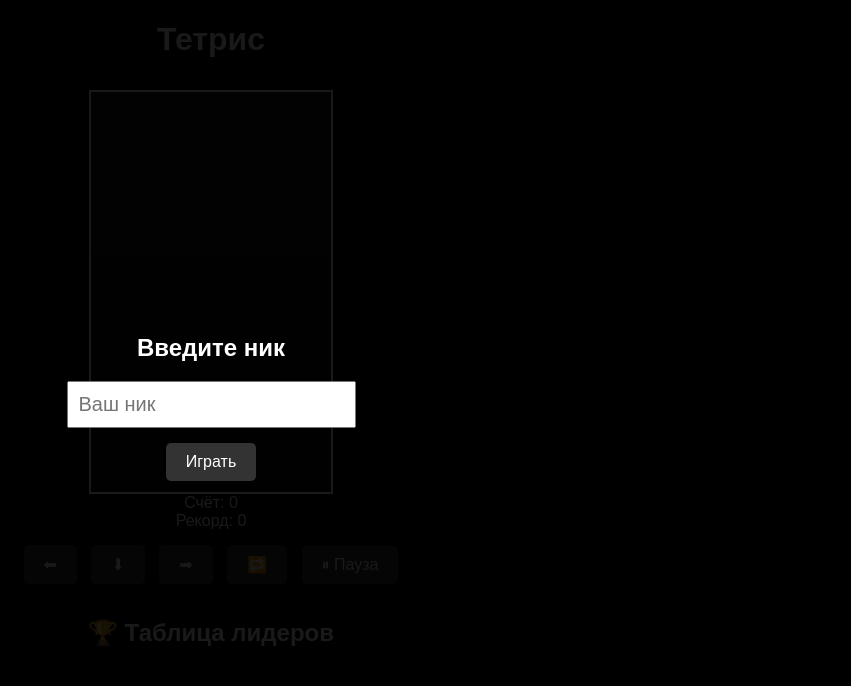
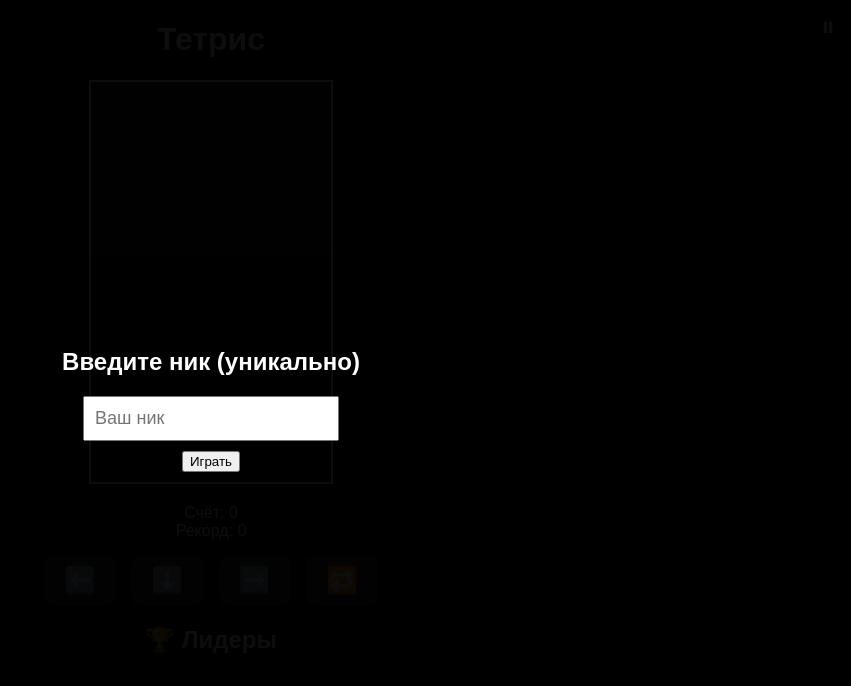
Before and after one commit to Apple1-2/Clicker-game, a plain HTML site: page tetris.html in a window 1280 px wide. Both pictures are taken after a click on the button "Играть". Shown: the whole page, without its empty margins (429-1280 px from the left). Drawn offline with Linux system fonts and the light colour scheme.

Commit message:
Update tetris.html

```diff
--- a/tetris.html
+++ b/tetris.html
@@ -5,10 +5,12 @@
   <meta name="viewport" content="width=device-width, initial-scale=1.0"/>
   <title>Тетрис Онлайн</title>
 
-  <!-- Firebase SDK -->
+  <!-- Firebase -->
   <script type="module">
     import { initializeApp } from "https://www.gstatic.com/firebasejs/9.23.0/firebase-app.js";
-    import { getFirestore, collection, addDoc, getDocs, query, orderBy, limit } from "https://www.gstatic.com/firebasejs/9.23.0/firebase-firestore.js";
+    import {
+      getFirestore, collection, addDoc, getDocs, query, orderBy, limit, where
+    } from "https://www.gstatic.com/firebasejs/9.23.0/firebase-firestore.js";
 
     const firebaseConfig = {
       apiKey: "AIzaSyCpINATrJt3I4cyggFmqdbXSK_TrUR8G2I",
@@ -21,9 +23,8 @@
 
     const app = initializeApp(firebaseConfig);
     const db = getFirestore(app);
-
     window.db = db;
-    window.firebaseTools = { collection, addDoc, getDocs, query, orderBy, limit };
+    window.firebaseTools = { collection, addDoc, getDocs, query, orderBy, limit, where };
   </script>
 
   <style>
@@ -31,33 +32,45 @@
       background: #000;
       color: #fff;
       font-family: Arial, sans-serif;
-      display: flex;
-      flex-direction: column;
-      align-items: center;
+      text-align: center;
       margin: 0;
+      padding: 0;
     }
     canvas {
-      border: 2px solid #fff;
+      display: block;
+      margin: 20px auto;
       background: #111;
-      margin-top: 10px;
+      border: 2px solid white;
     }
-    .controls {
-      margin: 10px;
+    #pauseBtn {
+      position: absolute;
+      top: 10px;
+      right: 10px;
+      background: transparent;
+      border: none;
+      font-size: 28px;
+      color: white;
+      cursor: pointer;
     }
-    button {
-      margin: 5px;
+    .controller {
+      display: flex;
+      justify-content: center;
+      gap: 15px;
+      margin: 15px 0;
+    }
+    .controller button {
+      font-size: 26px;
       padding: 10px 20px;
-      font-size: 16px;
-      border-radius: 5px;
-      background: #333;
+      background: #222;
       color: white;
       border: none;
+      border-radius: 10px;
     }
     #nicknameModal {
       position: fixed;
       top: 0; left: 0;
       width: 100%; height: 100%;
-      background: rgba(0,0,0,0.9);
+      background: rgba(0,0,0,0.95);
       display: flex;
       flex-direction: column;
       justify-content: center;
@@ -65,7 +78,7 @@
       z-index: 10;
     }
     #nicknameModal input {
-      font-size: 20px;
+      font-size: 18px;
       padding: 10px;
       margin-bottom: 10px;
     }
@@ -73,8 +86,10 @@
 </head>
 <body>
 
+<button id="pauseBtn" onclick="pauseGame()">⏸</button>
+
 <div id="nicknameModal">
-  <h2>Введите ник</h2>
+  <h2>Введите ник (уникально)</h2>
   <input type="text" id="nicknameInput" placeholder="Ваш ник">
   <button onclick="startGame()">Играть</button>
 </div>
@@ -85,34 +100,39 @@
 <div id="record">Рекорд: 0</div>
 <div id="playerName"></div>
 
-<div class="controls">
-  <button onclick="move(-1)">⬅</button>
-  <button onclick="drop()">⬇</button>
-  <button onclick="move(1)">➡</button>
+<div class="controller">
+  <button onclick="move(-1)">⬅️</button>
+  <button onclick="drop()">⬇️</button>
+  <button onclick="move(1)">➡️</button>
   <button onclick="rotate()">🔁</button>
-  <button onclick="pauseGame()">⏸ Пауза</button>
 </div>
 
-<h2>🏆 Таблица лидеров</h2>
+<h2>🏆 Лидеры</h2>
 <ol id="leaderboard"></ol>
 
+<!-- Звуки -->
+<audio id="sound-drop" src="https://cdn.pixabay.com/download/audio/2022/03/15/audio_7ee409f499.mp3" preload="auto"></audio>
+<audio id="sound-rotate" src="https://cdn.pixabay.com/download/audio/2021/09/21/audio_f9bdc3f3f6.mp3" preload="auto"></audio>
+<audio id="sound-line" src="https://cdn.pixabay.com/download/audio/2022/02/10/audio_cacfe85767.mp3" preload="auto"></audio>
+
 <script>
-let canvas = document.getElementById("tetris");
-let context = canvas.getContext("2d");
+const canvas = document.getElementById("tetris");
+const context = canvas.getContext("2d");
 context.scale(20, 20);
-
-let player = {
-  pos: {x: 0, y: 0},
-  matrix: null,
-  score: 0
-};
 
 let arena = createMatrix(12, 20);
 let dropCounter = 0;
 let dropInterval = 1000;
 let lastTime = 0;
 let paused = false;
-let nickname = localStorage.getItem('nickname') || '';
+let nickname = localStorage.getItem("nickname") || "";
+let player = { pos: {x: 0, y: 0}, matrix: null, score: 0 };
+
+const sounds = {
+  drop: document.getElementById("sound-drop"),
+  rotate: document.getElementById("sound-rotate"),
+  line: document.getElementById("sound-line")
+};
 
 function createMatrix(w, h) {
   const matrix = [];
@@ -128,6 +148,78 @@ function createPiece(type) {
   if (type === 'I') return [[0,5,0,0],[0,5,0,0],[0,5,0,0],[0,5,0,0]];
   if (type === 'S') return [[0,6,6],[6,6,0],[0,0,0]];
   if (type === 'Z') return [[7,7,0],[0,7,7],[0,0,0]];
+}
+
+function collide(arena, player) {
+  const m = player.matrix;
+  const o = player.pos;
+  for (let y = 0; y < m.length; ++y) {
+    for (let x = 0; x < m[y].length; ++x) {
+      if (m[y][x] !== 0 &&
+          (arena[y + o.y] && arena[y + o.y][x + o.x]) !== 0) {
+        return true;
+      }
+    }
+  }
+  return false;
+}
+
+function merge(arena, player) {
+  player.matrix.forEach((row, y) => {
+    row.forEach((value, x) => {
+      if (value !== 0) {
+        arena[y + player.pos.y][x + player.pos.x] = value;
+      }
+    });
+  });
+}
+
+function arenaSweep() {
+  let rowCount = 1;
+  outer: for (let y = arena.length - 1; y >= 0; --y) {
+    for (let x = 0; x < arena[y].length; ++x) {
+      if (arena[y][x] === 0) continue outer;
+    }
+    const row = arena.splice(y, 1)[0].fill(0);
+    arena.unshift(row);
+    player.score += rowCount * 10;
+    rowCount *= 2;
+    sounds.line.play();
+  }
+}
+
+function drop() {
+  player.pos.y++;
+  if (collide(arena, player)) {
+    player.pos.y--;
+    merge(arena, player);
+    arenaSweep();
+    resetPlayer();
+    updateScore();
+  }
+  dropCounter = 0;
+  sounds.drop.play();
+}
+
+function move(dir) {
+  player.pos.x += dir;
+  if (collide(arena, player)) player.pos.x -= dir;
+}
+
+function rotate() {
+  const m = player.matrix;
+  for (let y = 0; y < m.length; ++y) {
+    for (let x = 0; x < y; ++x) {
+      [m[x][y], m[y][x]] = [m[y][x], m[x][y]];
+    }
+  }
+  m.forEach(row => row.reverse());
+  if (collide(arena, player)) {
+    m.reverse();
+    m.forEach(row => row.reverse());
+  } else {
+    sounds.rotate.play();
+  }
 }
 
 function drawMatrix(matrix, offset) {
@@ -149,30 +241,6 @@ function draw() {
   drawMatrix(player.matrix, player.pos);
 }
 
-function merge(arena, player) {
-  player.matrix.forEach((row, y) => {
-    row.forEach((value, x) => {
-      if (value !== 0) {
-        arena[y + player.pos.y][x + player.pos.x] = value;
-      }
-    });
-  });
-}
-
-function collide(arena, player) {
-  const m = player.matrix;
-  const o = player.pos;
-  for (let y = 0; y < m.length; ++y) {
-    for (let x = 0; x < m[y].length; ++x) {
-      if (m[y][x] !== 0 &&
-          (arena[y + o.y] && arena[y + o.y][x + o.x]) !== 0) {
-        return true;
-      }
-    }
-  }
-  return false;
-}
-
 function resetPlayer() {
   const pieces = 'TJLOSZI';
   player.matrix = createPiece(pieces[Math.floor(Math.random() * pieces.length)]);
@@ -180,62 +248,8 @@ function resetPlayer() {
   player.pos.x = (arena[0].length / 2 | 0) - (player.matrix[0].length / 2 | 0);
   if (collide(arena, player)) {
     saveScore();
+    arena.forEach(row => row.fill(0));
     player.score = 0;
-    arena.forEach(row => row.fill(0));
-  }
-}
-
-function rotate() {
-  let m = player.matrix;
-  for (let y = 0; y < m.length; ++y) {
-    for (let x = 0; x < y; ++x) {
-      [m[x][y], m[y][x]] = [m[y][x], m[x][y]];
-    }
-  }
-  m.forEach(row => row.reverse());
-  if (collide(arena, player)) {
-    m.reverse();
-    m.forEach(row => row.reverse());
-  }
-}
-
-function drop() {
-  player.pos.y++;
-  if (collide(arena, player)) {
-    player.pos.y--;
-    merge(arena, player);
-    arenaSweep();
-    resetPlayer();
-    updateScore();
-  }
-  dropCounter = 0;
-}
-
-function move(dir) {
-  player.pos.x += dir;
-  if (collide(arena, player)) player.pos.x -= dir;
-}
-
-function update(time = 0) {
-  if (paused) return;
-  const delta = time - lastTime;
-  lastTime = time;
-  dropCounter += delta;
-  if (dropCounter > dropInterval) drop();
-  draw();
-  requestAnimationFrame(update);
-}
-
-function arenaSweep() {
-  let rowCount = 1;
-  outer: for (let y = arena.length - 1; y >= 0; --y) {
-    for (let x = 0; x < arena[y].length; ++x) {
-      if (arena[y][x] === 0) continue outer;
-    }
-    const row = arena.splice(y, 1)[0].fill(0);
-    arena.unshift(row);
-    player.score += rowCount * 10;
-    rowCount *= 2;
   }
 }
 
@@ -249,13 +263,22 @@ function updateScore() {
   document.getElementById("record").innerText = "Рекорд: " + record;
 }
 
+function update(time = 0) {
+  if (paused) return;
+  const delta = time - lastTime;
+  lastTime = time;
+  dropCounter += delta;
+  if (dropCounter > dropInterval) drop();
+  draw();
+  requestAnimationFrame(update);
+}
+
 function pauseGame() {
   paused = !paused;
   if (!paused) update();
 }
 
 function saveScore() {
-  if (!window.db || !window.firebaseTools) return;
   const { collection, addDoc } = window.firebaseTools;
   addDoc(collection(window.db, "leaderboard"), {
     name: nickname,
@@ -265,7 +288,6 @@ function saveScore() {
 }
 
 function loadLeaderboard() {
-  if (!window.db || !window.firebaseTools) return;
   const { collection, getDocs, query, orderBy, limit } = window.firebaseTools;
   const q = query(collection(window.db, "leaderboard"), orderBy("score", "desc"), limit(10));
   getDocs(q).then(snapshot => {
@@ -279,20 +301,47 @@ function loadLeaderboard() {
   });
 }
 
-function startGame() {
+async function startGame() {
   const input = document.getElementById("nicknameInput");
-  if (input && input.value.trim()) {
-    nickname = input.value.trim();
-    localStorage.setItem('nickname', nickname);
+  if (!nickname && input && input.value.trim()) {
+    const tryNick = input.value.trim();
+
+    const { collection, getDocs, query, where } = window.firebaseTools;
+    const q = query(collection(window.db, "leaderboard"), where("name", "==", tryNick));
+    const snapshot = await getDocs(q);
+
+    if (!snapshot.empty) {
+      alert("Такой ник уже занят.");
+      return;
+    }
+
+    nickname = tryNick;
+    localStorage.setItem("nickname", nickname);
   }
-  if (!nickname) return alert("Введите ник!");
+
+  if (!nickname) return alert("Введите ник");
+
   document.getElementById("nicknameModal").style.display = "none";
   document.getElementById("playerName").innerText = "Игрок: " + nickname;
+
   resetPlayer();
   updateScore();
   loadLeaderboard();
   update();
 }
+
+window.onload = () => {
+  const saved = localStorage.getItem("nickname");
+  if (saved) {
+    nickname = saved;
+    document.getElementById("nicknameModal").style.display = "none";
+    document.getElementById("playerName").innerText = "Игрок: " + nickname;
+    resetPlayer();
+    updateScore();
+    loadLeaderboard();
+    update();
+  }
+};
 
 document.addEventListener("keydown", e => {
   if (paused) return;
@@ -302,6 +351,5 @@ document.addEventListener("keydown", e => {
   else if (e.key === "w") rotate();
 });
 </script>
-
 </body>
 </html>
```
